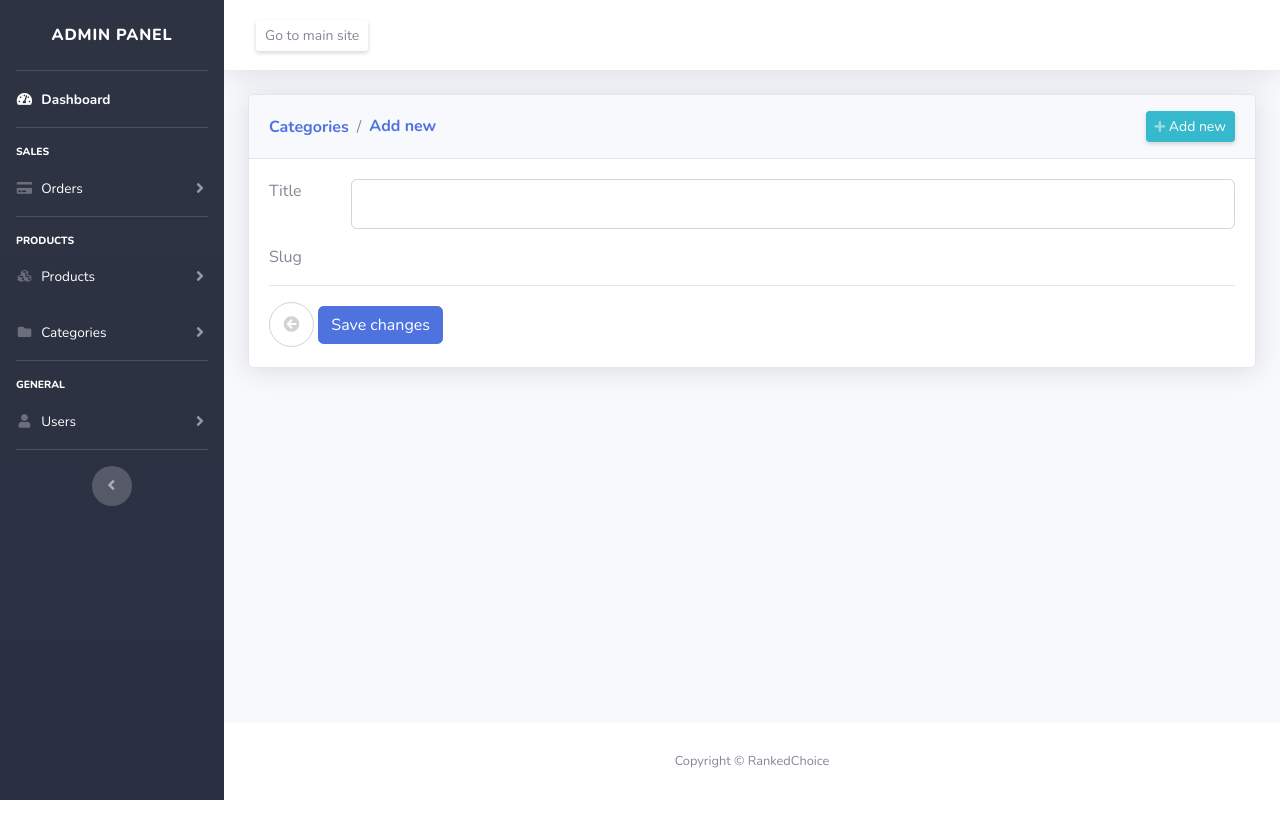
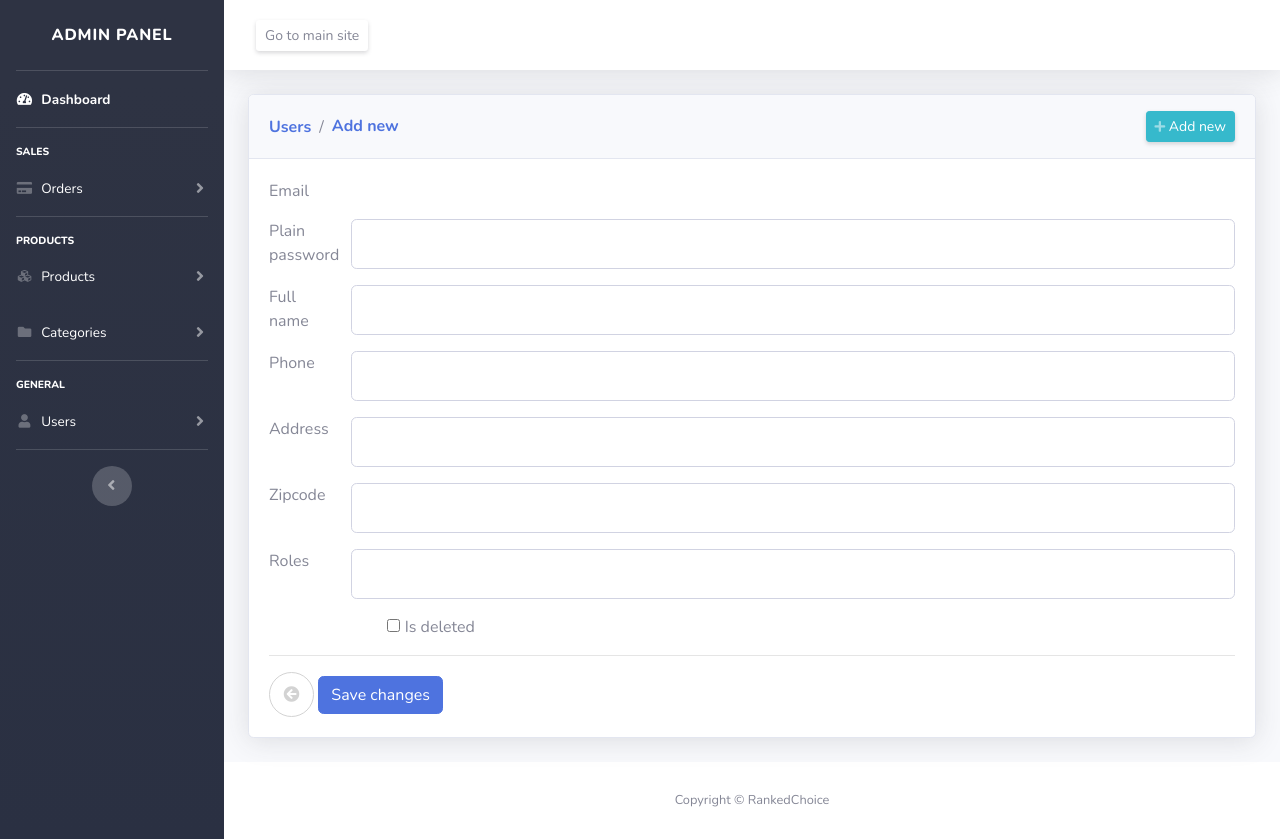
Before and after one commit to AntonKarabasov/ClothingStore, a Symfony app: template templates/admin/user/edit.html.twig in a window 1280 px wide. Before the commit the page ends 800 px from the top, so only its background shows below. Run offline with Twig, Linux system fonts and the light colour scheme; the template is opened without the code that fills it, so the values that code supplies are empty; form fields are guessed from the names that the template uses; some libraries are stand-ins or nearby versions.

Commit message:
Created edit for User

```diff
--- a/src/Form/Handler/CategoryFormHandler.php
+++ b/src/Form/Handler/CategoryFormHandler.php
@@ -8,7 +8,6 @@ use App\Utils\Manager\CategoryManager;
 
 class CategoryFormHandler
 {
-
 	/**
 	 * @var CategoryManager
 	 */
--- a/templates/admin/user/edit.html.twig
+++ b/templates/admin/user/edit.html.twig
@@ -1,58 +1,127 @@
 {% extends 'admin/layout/layout_main.html.twig' %}
 
-{% block title_detailed %}Edit Category{% endblock %}
+{% block title_detailed %}Edit User{% endblock %}
 
 {% block body %}
     <div class="card shadow mb-4">
         <div class="card-header py-3">
             {% include 'admin/_embed/_card/_breadcrumbs.html.twig' with {
-                'sectionTitle': 'Categories',
-                'actionUrl': path('admin_category_list'),
-                'addActionUrl': path('admin_category_add'),
-                'entity': category
+                'sectionTitle': 'Users',
+                'actionUrl': path('admin_user_list'),
+                'addActionUrl': path('admin_user_add'),
+                'entity': user
             } %}
         </div>
         <div class="card-body">
             {{ form_start(form) }}
             <div class="form-group row">
                 <div class="col-md-1">
-                    {{ form_label(form.title) }}
+                    Email
                 </div>
                 <div class="col-md-11">
-                    {{ form_widget(form.title) }}
+                    {{ user.email }}
+                </div>
+            </div>
+
+            <div class="form-group row">
+                <div class="col-md-1">
+                    {{ form_label(form.plainPassword) }}
+                </div>
+                <div class="col-md-11">
+                    {{ form_widget(form.plainPassword) }}
                     <div class="form-error">
-                        {{ form_errors(form.title) }}
+                        {{ form_errors(form.plainPassword) }}
                     </div>
                 </div>
             </div>
 
             <div class="form-group row">
                 <div class="col-md-1">
-                    Slug
+                    {{ form_label(form.fullName) }}
                 </div>
                 <div class="col-md-11">
-                    {% if category %}
-                        {{ category.slug }}
-                    {% endif %}
+                    {{ form_widget(form.fullName) }}
+                    <div class="form-error">
+                        {{ form_errors(form.fullName) }}
+                    </div>
+                </div>
+            </div>
+
+            <div class="form-group row">
+                <div class="col-md-1">
+                    {{ form_label(form.phone) }}
+                </div>
+                <div class="col-md-11">
+                    {{ form_widget(form.phone) }}
+                    <div class="form-error">
+                        {{ form_errors(form.phone) }}
+                    </div>
+                </div>
+            </div>
+
+            <div class="form-group row">
+                <div class="col-md-1">
+                    {{ form_label(form.address) }}
+                </div>
+                <div class="col-md-11">
+                    {{ form_widget(form.address) }}
+                    <div class="form-error">
+                        {{ form_errors(form.address) }}
+                    </div>
+                </div>
+            </div>
+
+            <div class="form-group row">
+                <div class="col-md-1">
+                    {{ form_label(form.zipcode) }}
+                </div>
+                <div class="col-md-11">
+                    {{ form_widget(form.zipcode) }}
+                    <div class="form-error">
+                        {{ form_errors(form.zipcode) }}
+                    </div>
+                </div>
+            </div>
+
+            <div class="form-group row">
+                <div class="col-md-1">
+                    {{ form_label(form.roles) }}
+                </div>
+                <div class="col-md-11">
+                    {{ form_widget(form.roles) }}
+                    <div class="form-error">
+                        {{ form_errors(form.roles) }}
+                    </div>
+                </div>
+            </div>
+
+            <div class="form-group row">
+                <div class="col-md-1"></div>
+                <div class="col-md-11 pl-5">
+                    {{ form_widget(form.isDeleted) }}
+                    {{ form_label(form.isDeleted) }}
+                    <div class="form-error">
+                        {{ form_errors(form.isDeleted) }}
+                    </div>
                 </div>
             </div>
 
             <hr/>
             {% include'admin/_embed/_card/_form_buttons.html.twig' with {
-                'entity': category,
-                'catalogUrl': path('admin_category_list')
+                'entity': user,
+                'catalogUrl': path('admin_user_list')
             } %}
             {{ form_rest(form) }}
             {{ form_end(form) }}
         </div>
     </div>
 
-    {% if category and category.id %}
+    {% if user and user.id %}
         {% include  'admin/_embed/_utils/_modal.html.twig' with {
             'modalId': 'approveDeleteModal',
             'modalTitle': 'Are you sure?',
-            'modalText': 'Category will be deleted.',
-            'actionUrl': path('admin_category_delete', {'id': category.id}),
+            'modalText': 'User will be deleted.',
+            'actionUrl': path('admin_user_delete', {'id': user.id}),
             'modalBtnText': 'Delete row'
         } %}
     {% endif %}
```
Also changed, not shown: src/Controller/Admin/UserController.php (+13 -12 lines), src/Entity/StaticStorage/UserStaticStorage.php (added, +17 -0 lines), src/Form/Admin/EditUserFormType.php (added, +83 -0 lines), src/Form/Handler/UserFormHandler.php (added, +48 -0 lines), src/Utils/Manager/UserManager.php (added, +28 -0 lines).
